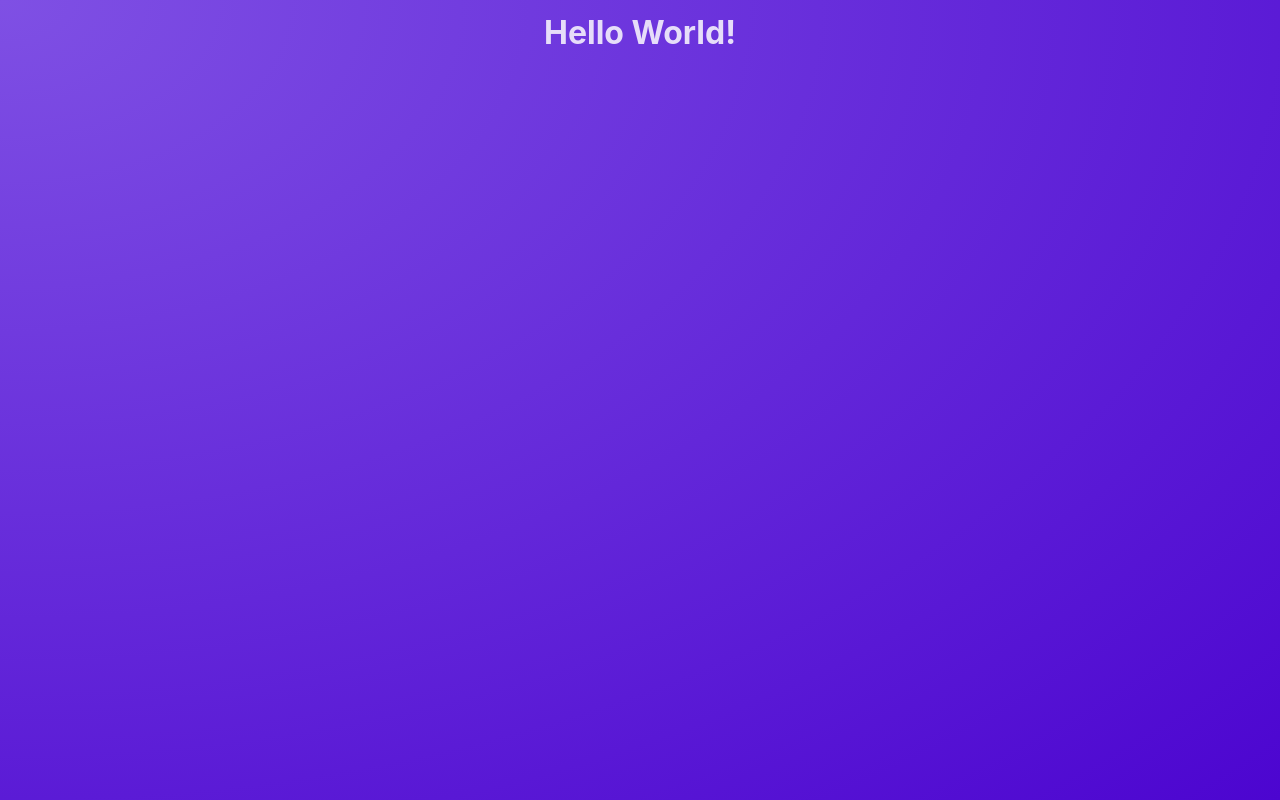
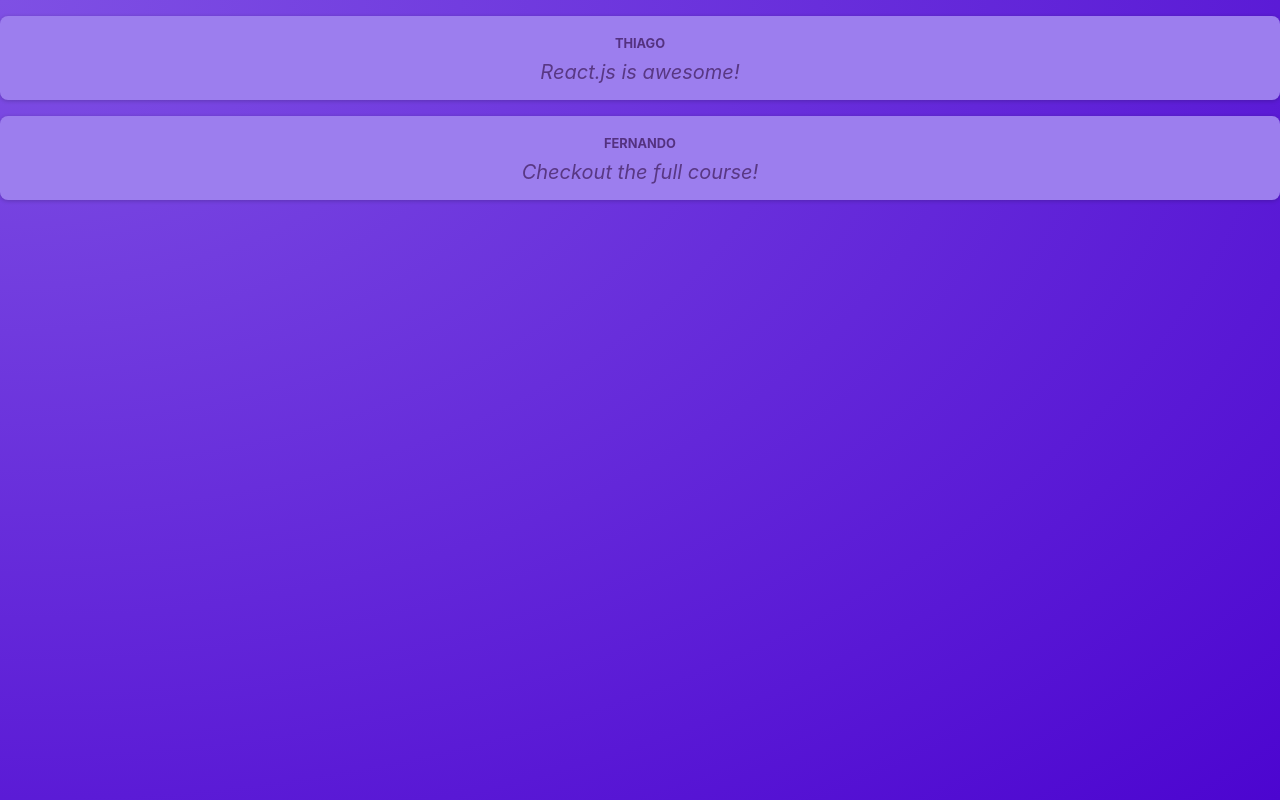
Before and after one commit to thiagoleet/react-learning-crash-course, a React (Vite) app: page / in a window 1280 px wide. Built offline with nearby package versions, Linux system fonts and the light colour scheme.

Commit message:
The Post component

```diff
--- a/src/App.jsx
+++ b/src/App.jsx
@@ -1,5 +1,12 @@
+import Post from "./components/Post";
+
 function App() {
-  return <h1>Hello World!</h1>;
+  return (
+    <main>
+      <Post author="Thiago" body="React.js is awesome!" />
+      <Post author="Fernando" body="Checkout the full course!" />
+    </main>
+  );
 }
 
 export default App;
--- /dev/null
+++ b/src/components/Post.jsx
@@ -0,0 +1,13 @@
+/* eslint-disable react/prop-types */
+import classes from "./Post.module.css";
+
+function Post(props) {
+  return (
+    <div className={classes.post}>
+      <p className={classes.author}>{props.author}</p>
+      <p className={classes.text}>{props.body}</p>
+    </div>
+  );
+}
+
+export default Post;
--- /dev/null
+++ b/src/components/Post.module.css
@@ -0,0 +1,35 @@
+.post {
+  margin: 1rem 0;
+  padding: 1rem;
+  background-color: #9c7eee;
+  border-radius: 8px;
+  box-shadow: 0 1px 4px rgba(0, 0, 0, 0.2);
+  animation: animate-in 1s ease-out forwards;
+}
+
+.author {
+  font-size: 0.8rem;
+  font-weight: bold;
+  color: #543280;
+  margin: 0;
+  text-transform: uppercase;
+}
+
+.text {
+  white-space: pre-wrap;
+  font-size: 1.25rem;
+  margin: 0.25rem 0 0 0;
+  color: #593884;
+  font-style: italic;
+}
+
+@keyframes animate-in {
+  from {
+    opacity: 0;
+    transform: translateY(1rem);
+  }
+  to {
+    opacity: 1;
+    transform: translateY(0);
+  }
+}
```
Also changed, not shown: src/main.jsx (+6 -6 lines).
